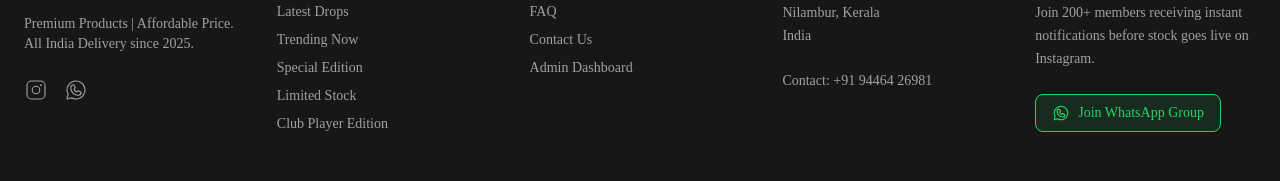
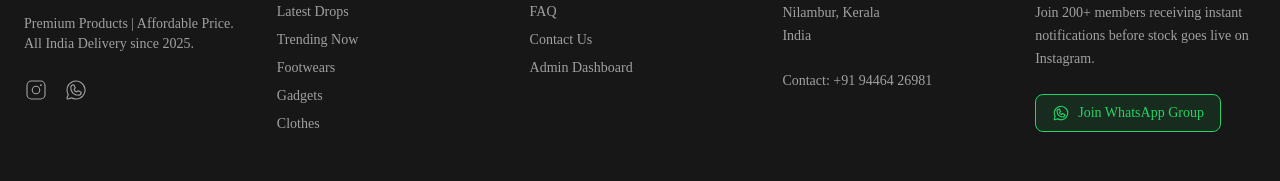
Before and after one commit to albinthomas710-hub/zlipstore, a Next.js app: page / in a window 1280 px wide. Shown: the part 3163-3344 px from the top of the page. Built offline with nearby package versions, Linux system fonts and the light colour scheme.

Commit message:
Rename categories across the site (jerseys to new items)

```diff
--- a/app/category/[slug]/page.tsx
+++ b/app/category/[slug]/page.tsx
@@ -20,19 +20,19 @@ const CATEGORY_META: Record<string, { title: string; description: string; keywor
       "Shop our most popular and trending jerseys and streetwear at Zlip Store. Top-selling football jerseys, premium quality at affordable prices. All India delivery.",
     keywords: ["trending jerseys india", "popular football jersey", "best selling jersey", "trending streetwear"],
   },
-  "special-edition": {
-    title: "Special Edition — Exclusive Pieces",
+  "footwears": {
+    title: "Footwears — Exclusive Pieces",
     description:
       "Exclusive special edition jerseys and streetwear at Zlip Store. Rare collector pieces, unique designs, premium quality. Limited availability. Order via WhatsApp.",
     keywords: ["special edition jersey", "exclusive jersey india", "collector jersey", "rare football jersey"],
   },
-  "limited-stock": {
-    title: "Limited Stock — Grab Before It's Gone",
+  "gadgets": {
+    title: "Gadgets — Grab Before It's Gone",
     description:
       "Last chance to grab limited stock jerseys and streetwear at Zlip Store. Very few pieces left. Premium quality at unbeatable prices. All India delivery.",
     keywords: ["limited stock jersey", "last chance jersey", "few pieces left jersey india", "scarce jersey"],
   },
-  "club-player-edition": {
+  "clothes": {
     title: "Club & Player Edition — Official Style",
     description:
       "Shop club and player edition jerseys at Zlip Store. Real Madrid, Barcelona, PSG, Man City and more. Mbappe, Vinicius, Bellingham jerseys available. All India delivery.",
--- a/app/page.tsx
+++ b/app/page.tsx
@@ -55,10 +55,10 @@ export default async function Home() {
   const categories = await db.getCategories();
 
   const trendingProducts = await db.getProductsByCategory("trending-now");
-  const specialProducts = await db.getProductsByCategory("special-edition");
+  const specialProducts = await db.getProductsByCategory("footwears");
   const dynamicCategories = [
     { slug: "trending-now", products: trendingProducts },
-    { slug: "special-edition", products: specialProducts }
+    { slug: "footwears", products: specialProducts }
   ];
 
   return (
@@ -177,9 +177,9 @@ export default async function Home() {
             {[
               { name: "Latest Drops", href: "/category/latest-drops", image: "/collections/1.jpg" },
               { name: "🔥 Trending Now", href: "/category/trending-now", image: "/collections/2.jpg" },
-              { name: "Special Edition", href: "/category/special-edition", image: "/collections/3.jpg" },
-              { name: "Limited Stock", href: "/category/limited-stock", image: "/collections/4.jpg" },
-              { name: "Club Player Edition", href: "/category/club-player-edition", image: "/collections/5.webp" },
+              { name: "Footwears", href: "/category/footwears", image: "/collections/3.jpg" },
+              { name: "Gadgets", href: "/category/gadgets", image: "/collections/4.jpg" },
+              { name: "Clothes", href: "/category/clothes", image: "/collections/5.webp" },
               { name: "All Products", href: "/products", image: "/collections/6.jpg" },
             ].map((category, i) => (
               <Link
@@ -214,7 +214,7 @@ export default async function Home() {
         </div>
       </section>
 
-      {/* 5. Dynamic Category Sections (e.g. Trending, Special Edition) */}
+      {/* 5. Dynamic Category Sections (e.g. Trending, Footwears) */}
       {dynamicCategories.map(({ slug: catSlug, products }) => {
         if (products.length === 0) return null;
 
@@ -223,7 +223,7 @@ export default async function Home() {
         const previewProducts = products.slice(0, PREVIEW_LIMIT);
 
         const tagName = catSlug === "trending-now" ? "🔥 Trending Now" :
-                       catSlug === "special-edition" ? "Special Edition" : catSlug;
+                       catSlug === "footwears" ? "Footwears" : catSlug;
 
         return (
           <section key={catSlug} className="w-full py-16 border-t border-border/10 bg-zinc-950">
--- a/app/sitemap.ts
+++ b/app/sitemap.ts
@@ -48,9 +48,9 @@ export default async function sitemap(): Promise<MetadataRoute.Sitemap> {
   const categories = [
     "latest-drops",
     "trending-now",
-    "special-edition",
-    "limited-stock",
-    "club-player-edition",
+    "footwears",
+    "gadgets",
+    "clothes",
   ];
 
   const categoryPages: MetadataRoute.Sitemap = categories.map((slug) => ({
--- a/components/Footer.tsx
+++ b/components/Footer.tsx
@@ -31,9 +31,9 @@ export function Footer() {
           <ul className="space-y-2 text-muted-foreground">
             <li><Link href="/category/latest-drops" className="hover:text-primary transition-colors">Latest Drops</Link></li>
             <li><Link href="/category/trending-now" className="hover:text-primary transition-colors">Trending Now</Link></li>
-            <li><Link href="/category/special-edition" className="hover:text-primary transition-colors">Special Edition</Link></li>
-            <li><Link href="/category/limited-stock" className="hover:text-primary transition-colors">Limited Stock</Link></li>
-            <li><Link href="/category/club-player-edition" className="hover:text-primary transition-colors">Club Player Edition</Link></li>
+            <li><Link href="/category/footwears" className="hover:text-primary transition-colors">Footwears</Link></li>
+            <li><Link href="/category/gadgets" className="hover:text-primary transition-colors">Gadgets</Link></li>
+            <li><Link href="/category/clothes" className="hover:text-primary transition-colors">Clothes</Link></li>
           </ul>
         </div>
 
--- a/components/admin/ProductForm.tsx
+++ b/components/admin/ProductForm.tsx
@@ -13,18 +13,18 @@ interface ProductFormProps {
 const CATEGORIES = [
   "latest-drops",
   "trending-now",
-  "special-edition",
-  "limited-stock",
-  "club-player-edition"
+  "footwears",
+  "gadgets",
+  "clothes"
 ];
 
 const AVAILABLE_TAGS = [
   "new-arrival",
   "trending",
-  "limited-stock",
-  "special-edition",
+  "gadgets",
+  "footwears",
   "premium-quality",
-  "club-player-edition",
+  "clothes",
 ];
 
 const DEFAULT_SIZES: Size[] = [
```
Also changed, not shown: 1 other file (tests, documents, lock files or other folders).
